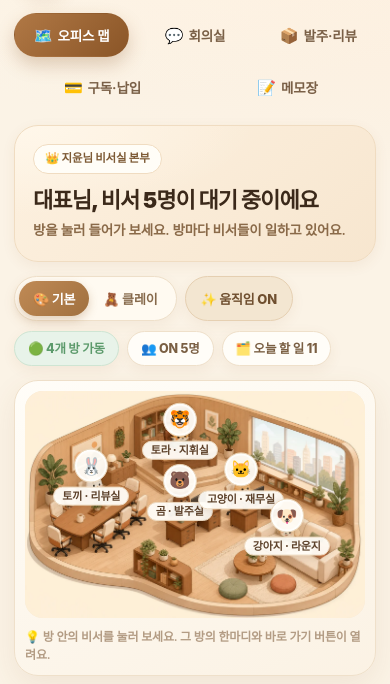
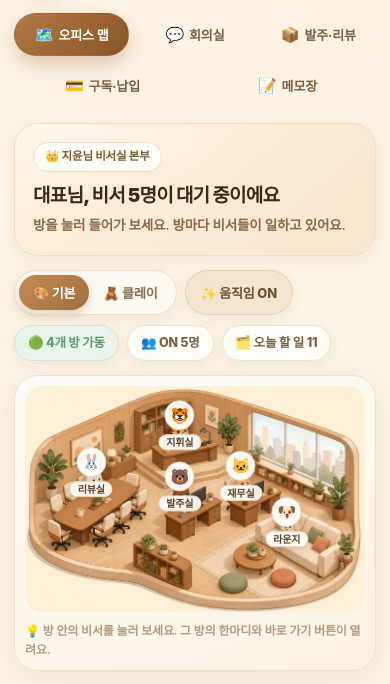
Before and after one commit to icecandyg-bot/test-site, a plain HTML site: page index.html in a window 390 px wide. Shown: the part 81-765 px from the top of the page. Drawn offline with Linux system fonts and the light colour scheme.

Commit message:
모바일 레이아웃 개선: 탭 그리드, 제목 줄바꿈, 핀 라벨 축약

```diff
--- a/index.html
+++ b/index.html
@@ -77,14 +77,15 @@ input::placeholder,textarea::placeholder{color:var(--ink-faint)}
 }
 
 /* ---------- tabs ---------- */
-.tabs{display:flex;flex-wrap:wrap;gap:8px;margin:2px 0 16px}
+.tabs{display:grid;grid-template-columns:repeat(6,1fr);gap:8px;margin:2px 0 16px}
 .tab{
-  flex:1 1 calc(33.333% - 8px);
+  grid-column:span 2;
   display:flex;align-items:center;justify-content:center;gap:5px;
-  padding:11px 8px;border-radius:999px;border:1px solid transparent;
-  background:transparent;color:#7a6047;font-size:13.5px;font-weight:700;
+  padding:11px 6px;border-radius:999px;border:1px solid transparent;
+  background:transparent;color:#7a6047;font-size:13px;font-weight:700;
   white-space:nowrap;transition:background .18s,color .18s,box-shadow .18s,transform .12s;
 }
+.tab:nth-child(4),.tab:nth-child(5){grid-column:span 3}
 .tab .ico{font-size:15px;line-height:1}
 .tab:active{transform:scale(.97)}
 .tab.on{
@@ -93,7 +94,8 @@ input::placeholder,textarea::placeholder{color:var(--ink-faint)}
   box-shadow:0 8px 18px rgba(138,85,39,.26);
 }
 @media (min-width:820px){
-  .tab{flex:1 1 0;font-size:14.5px;padding:12px 10px}
+  .tabs{grid-template-columns:repeat(5,1fr)}
+  .tab,.tab:nth-child(4),.tab:nth-child(5){grid-column:auto;font-size:14.5px;padding:12px 10px}
 }
 
 /* ---------- generic card ---------- */
@@ -124,8 +126,8 @@ input::placeholder,textarea::placeholder{color:var(--ink-faint)}
   display:inline-block;font-size:11.5px;font-weight:800;color:#7d5a35;
   background:#fffdf7;border:1px solid #f0dcc1;padding:5px 11px;border-radius:999px;margin-bottom:12px;
 }
-.hero h2{margin:0 0 6px;font-size:22px;line-height:1.28;font-weight:900;letter-spacing:-.04em;color:#3b291a}
-.hero p{margin:0;font-size:13.5px;color:#8a6a49;font-weight:600}
+.hero h2{margin:0 0 6px;font-size:clamp(19px,4.6vw,26px);line-height:1.3;font-weight:900;letter-spacing:-.04em;color:#3b291a;word-break:keep-all}
+.hero p{margin:0;font-size:13.5px;color:#8a6a49;font-weight:600;word-break:keep-all}
 
 /* ---------- switch chips ---------- */
 .switches{display:flex;flex-wrap:wrap;gap:8px;margin:0 0 10px}
@@ -161,19 +163,27 @@ input::placeholder,textarea::placeholder{color:var(--ink-faint)}
   z-index:2;
 }
 .pin .dot{
-  width:34px;height:34px;border-radius:50%;
-  display:grid;place-items:center;font-size:17px;
+  width:30px;height:30px;border-radius:50%;
+  display:grid;place-items:center;font-size:15px;
   background:rgba(255,253,248,.94);
   border:1.5px solid #e8d4b8;
   box-shadow:0 6px 14px rgba(90,60,30,.22), inset 0 0 0 2px rgba(255,255,255,.7);
   transition:transform .16s;
 }
 .pin .label{
-  font-size:11px;font-weight:800;color:#5c412a;
+  font-size:10px;font-weight:800;color:#5c412a;
   background:rgba(255,253,248,.94);
   border:1px solid #ecd9bf;border-radius:999px;
-  padding:3px 8px;white-space:nowrap;
+  padding:2px 7px;white-space:nowrap;
   box-shadow:0 3px 8px rgba(90,60,30,.14);
+}
+.pin .label.full{display:none}
+.pin .label.short{display:inline-block}
+@media (min-width:620px){
+  .pin .dot{width:34px;height:34px;font-size:17px}
+  .pin .label{font-size:11px;padding:3px 8px}
+  .pin .label.full{display:inline-block}
+  .pin .label.short{display:none}
 }
 .pin:hover .dot,.pin:focus-visible .dot{transform:scale(1.12)}
 .pin.on .dot{background:linear-gradient(135deg,#ffe9c9,#f6d8ae);border-color:#d9a86f}
@@ -774,7 +784,8 @@ input::placeholder,textarea::placeholder{color:var(--ink-faint)}
       return '<button class="pin" data-pin="' + p.id + '" style="left:' + xy[0] + '%;top:' + xy[1] + '%" ' +
              'aria-label="' + esc(p.name) + ' · ' + esc(p.room) + ' 들어가기">' +
                '<span class="dot">' + p.emoji + '</span>' +
-               '<span class="label">' + esc(p.name) + ' · ' + esc(p.room) + '</span>' +
+               '<span class="label full">' + esc(p.name) + ' · ' + esc(p.room) + '</span>' +
+               '<span class="label short">' + esc(p.room) + '</span>' +
              '</button>';
     }).join('');
     box.classList.toggle('moving', !!state.prefs.motion);
```
